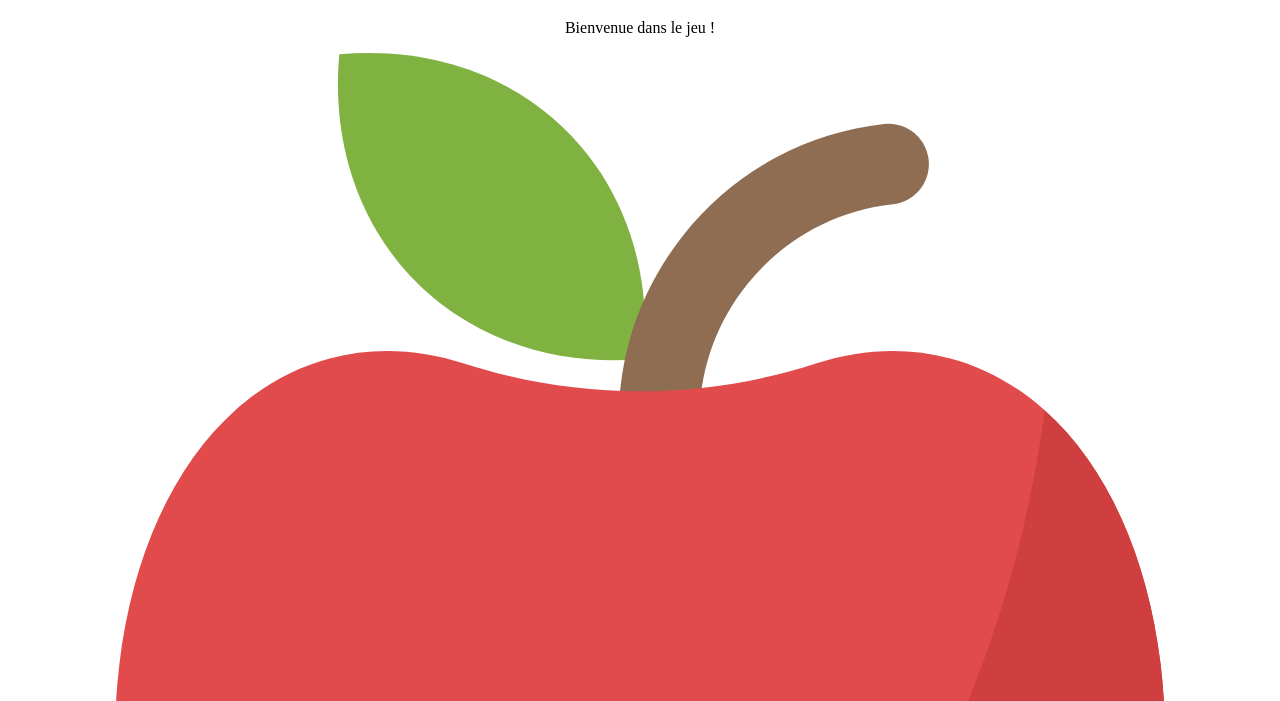
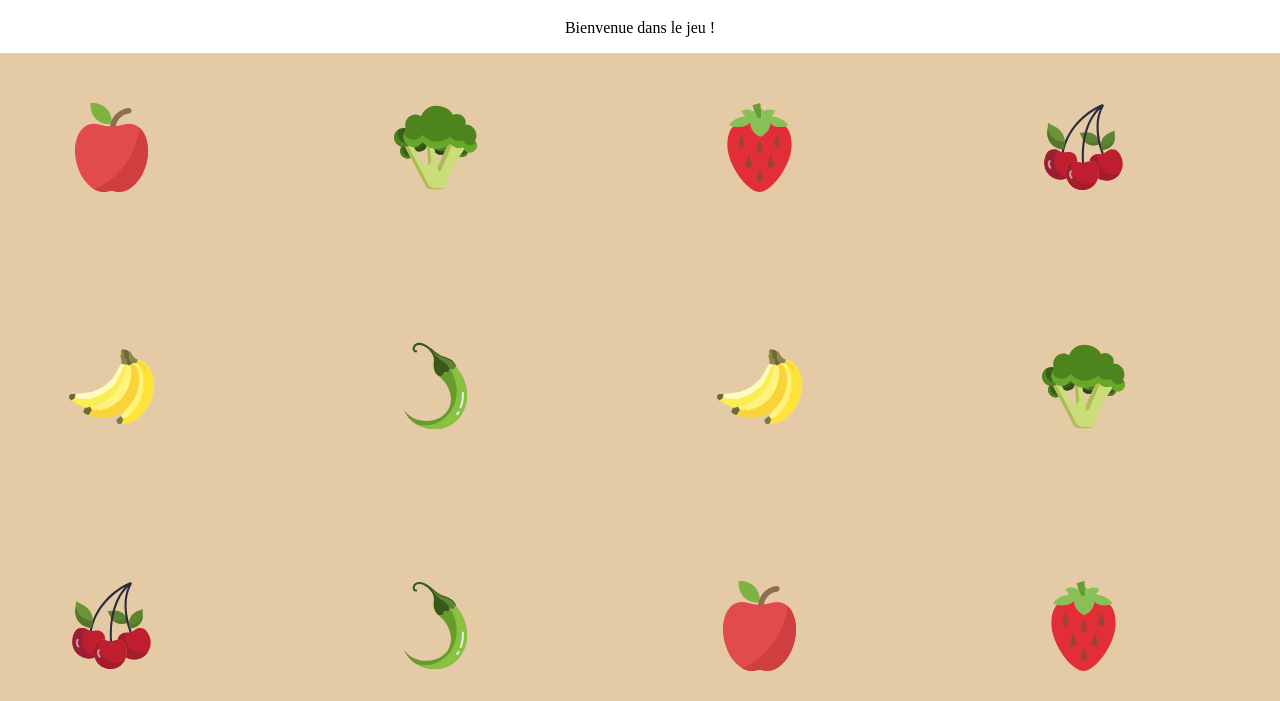
Before and after one commit to KarambaGui/Eni-Memory-KG-main, a plain HTML site: page Jeu.Html in a window 1280 px wide. Shown: the part 99-800 px from the top of the page. Drawn offline with Linux system fonts and the light colour scheme.

```diff
--- a/Jeu.Html
+++ b/Jeu.Html
@@ -23,8 +23,10 @@
         <p>Bienvenue dans le jeu !</p>
 
     <main>
-        <div>
+
             <div class="cases">
+
+
                 <img src="ressources\memory-legume\1.svg" alt="1c" ></grid>
                 <img src="ressources\memory-legume\3.svg" alt="3c" ></grid>
                  <img src="ressources\memory-legume\6.svg" alt="6c" ></grid>
@@ -40,7 +42,6 @@
 
             </div>
 
-        </div>
 
 
 
--- a/script.js
+++ b/script.js
@@ -0,0 +1,6 @@
+ document.getElementById(password)
+ document.getElementById(cpassword)
+
+// const  1 recup  formulaire d'inscription
+
+// const  2 confirmation du mot de passe
--- a/style.css
+++ b/style.css
@@ -84,3 +84,23 @@ h1 {
   gap: 25PX;
   height: auto;
 }
+
+
+
+/* block ia*/
+.cases {
+  display: grid;
+  /* S'adapte automatiquement : chaque colonne fait au minimum 250px */
+  grid-template-columns: repeat(auto-fit, minmax(250px, 1fr));
+  gap: 16px;
+  background-color: rgb(228, 203, 166);
+}
+/* block ia*/
+.cases img {
+  width: 40%;
+  height: 40%; /* Force une hauteur fixe pour harmoniser la grille */
+
+  border-radius: 8px;
+  padding: 50px;
+
+}
```
Also changed, not shown: Compte.Html (+1 -1 lines), Inscription.Html (+4 -4 lines). Lines whose indentation alone changed are shown as unchanged.
